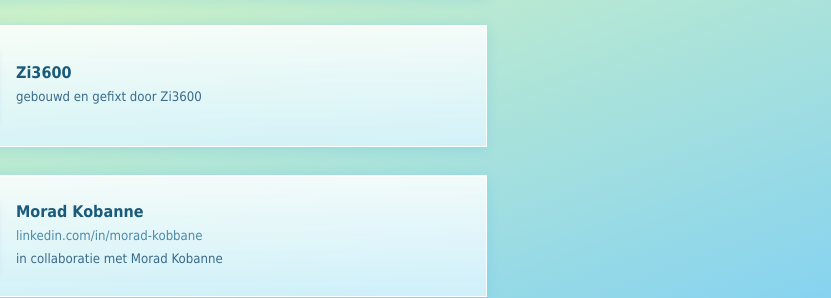
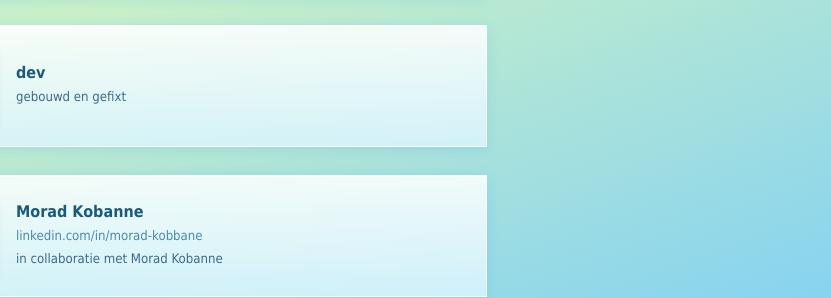
Before and after one commit to Zi3600/skoro-ai, a plain HTML site: page frontend/dev.html in a window 1280 px wide. Shown: the part 429-727 px from the top of the page, 449-1280 px from the left. Drawn offline with Linux system fonts and the light colour scheme.

Commit message:
remove zi3600 mention from dev page

```diff
--- a/frontend/dev.html
+++ b/frontend/dev.html
@@ -137,10 +137,10 @@
   </div>
 
   <div class="card dev-card">
-    <img src="https://github.com/Zi3600.png" alt="Zi3600" />
+    <img src="https://github.com/Zi3600.png" alt="dev" />
     <div class="info">
-      <h3>Zi3600</h3>
-      <p>gebouwd en gefixt door Zi3600</p>
+      <h3>dev</h3>
+      <p>gebouwd en gefixt</p>
     </div>
   </div>
 
```
